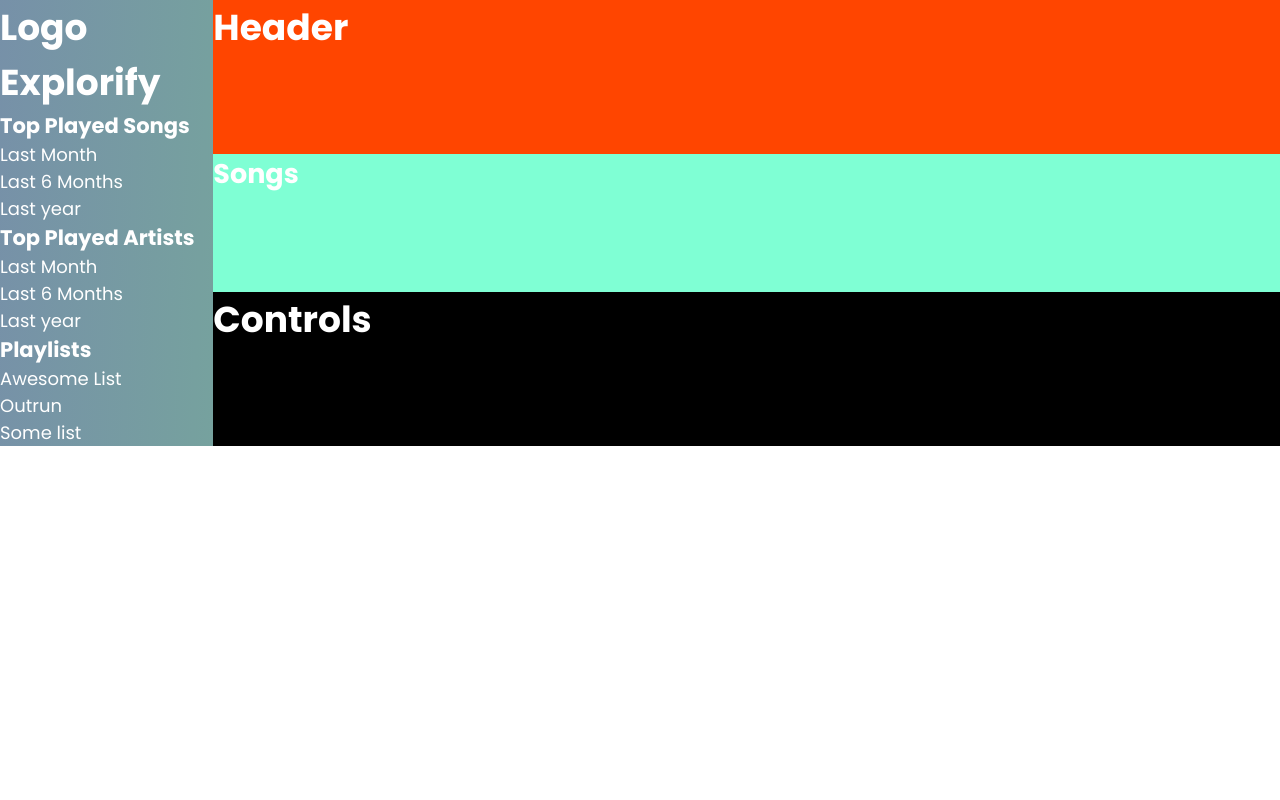
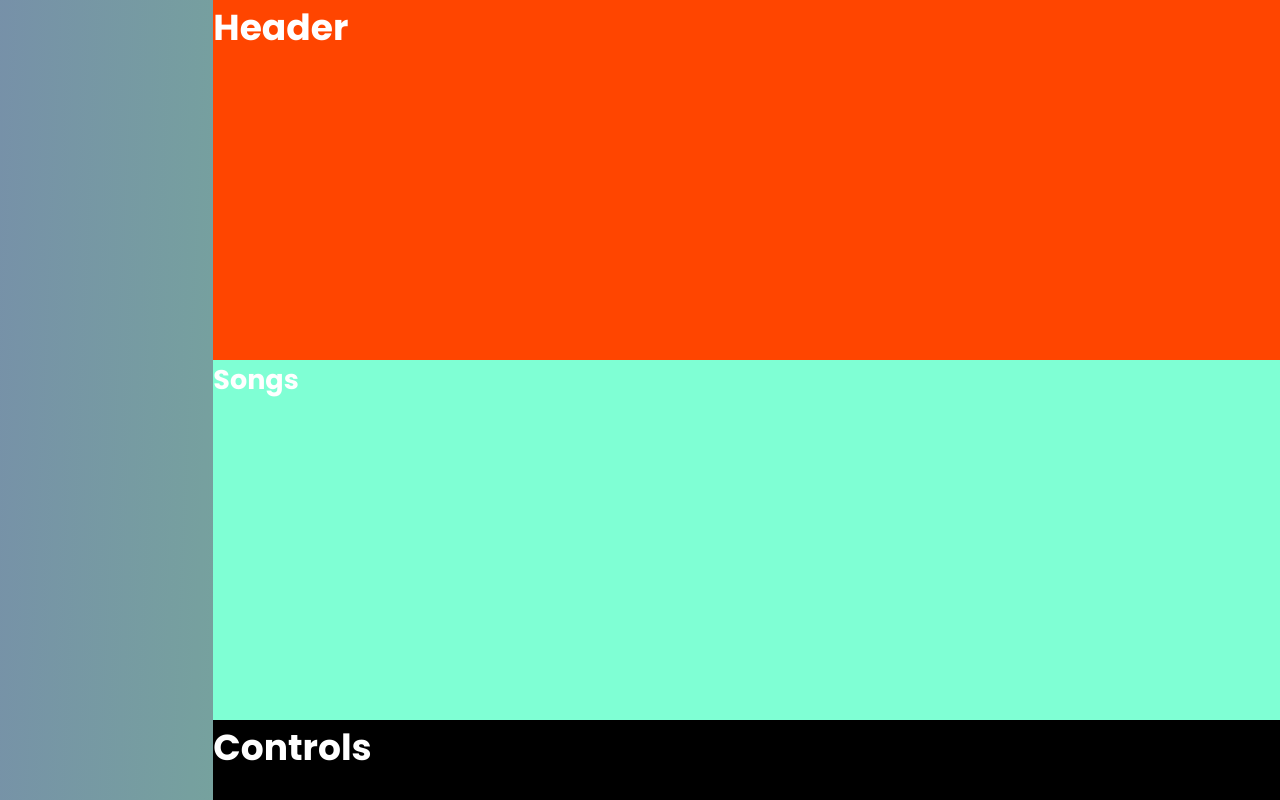
Before and after one commit to RichardVerbraak/Explorify, a React app in the folder frontend/: page / in a window 1280 px wide. Built offline with nearby package versions, Linux system fonts and the light colour scheme.

Commit message:
Sidebar is buggy but the rest is in place

```diff
--- a/frontend/src/pages/MainPage.js
+++ b/frontend/src/pages/MainPage.js
@@ -7,13 +7,26 @@ const MainPage = () => {
 	return (
 		<div className='container'>
 			<div className='sidebar'>
-				<div className='logo__box'>
-					<h1>Logo</h1>
-					<h1 className='logo__box--title'>Explorify</h1>
-				</div>
+				<div className='categories'></div>
+			</div>
 
-				<div className='categories'>
-					<div className='category'>
+			<header className='header'>
+				<h1>Header</h1>
+			</header>
+
+			<section className='songs'>
+				<h1>Songs</h1>
+			</section>
+
+			<div className='controls'>
+				<h1>Controls</h1>
+			</div>
+		</div>
+	)
+}
+
+{
+	/* <div className='category'>
 						<h3 className='category__title'>Top Played Songs</h3>
 						<p className='category__time'>Last Month</p>
 						<p className='category__time'>Last 6 Months</p>
@@ -32,23 +45,7 @@ const MainPage = () => {
 						<p className='category__time'>Awesome List</p>
 						<p className='category__time'>Outrun</p>
 						<p className='category__time'>Some list</p>
-					</div>
-				</div>
-			</div>
-
-			<header className='header'>
-				<h1>Header</h1>
-			</header>
-
-			<section className='songs'>
-				<h1>Songs</h1>
-			</section>
-
-			<div className='controls'>
-				<h1>Controls</h1>
-			</div>
-		</div>
-	)
+					</div> */
 }
 
 export default MainPage
--- a/frontend/src/sass/base/_base.scss
+++ b/frontend/src/sass/base/_base.scss
@@ -3,6 +3,7 @@
 *::after {
 	margin: 0;
 	padding: 0;
+	height: 100%;
 }
 
 // 1rem now equals 10 pixels -- REM (root element which is by default 16px)
--- a/frontend/src/sass/components/_sidebar.scss
+++ b/frontend/src/sass/components/_sidebar.scss
@@ -5,9 +5,18 @@
 		rgba(30, 128, 81, 0.61) 192.71%
 	);
 
+	// display: flex;
+	// flex-direction: column;
+
 	grid-area: sidebar;
+	// padding: 2rem 4rem 4rem 4rem;
 }
 
 // Add them under sidebar? sidebar__categories?
 .categories {
+	// display: flex;
+	// flex-direction: column;
+	// justify-content: space-between;
+
+	font-size: 1rem;
 }
--- a/frontend/src/sass/layout/_container.scss
+++ b/frontend/src/sass/layout/_container.scss
@@ -9,5 +9,7 @@
 		'sidebar header header'
 		'sidebar songs songs'
 		'sidebar controls controls';
+
 	grid-template-columns: 1fr 5fr;
+	grid-template-rows: 1fr 1fr 8rem;
 }
```
